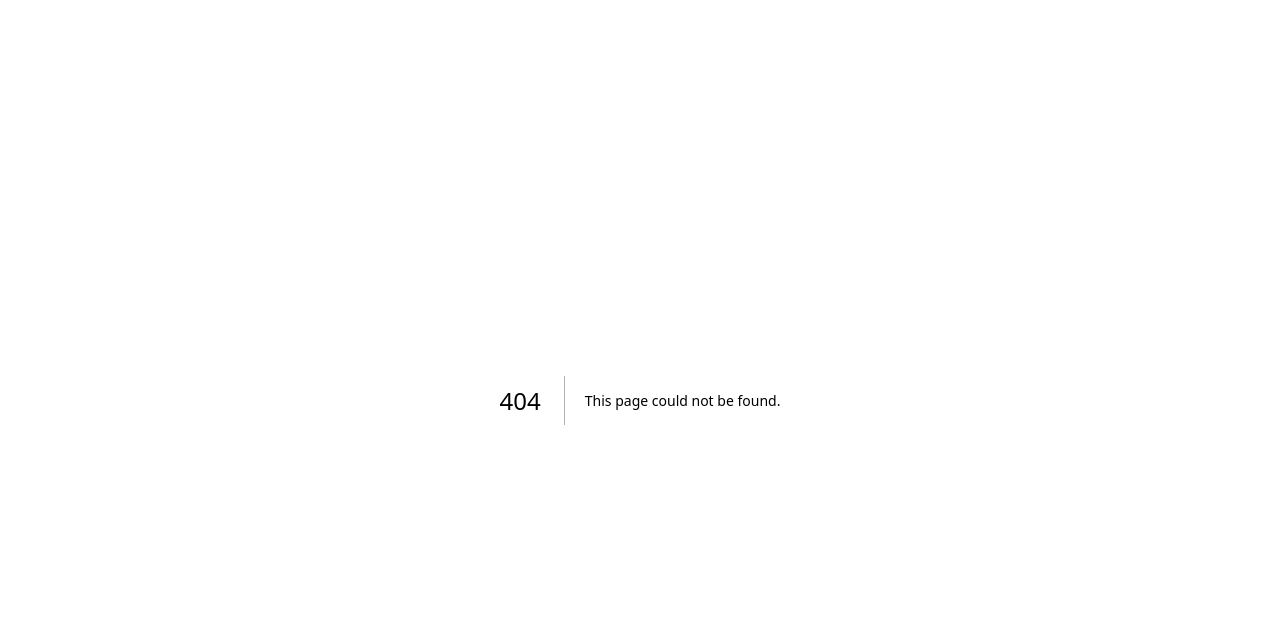
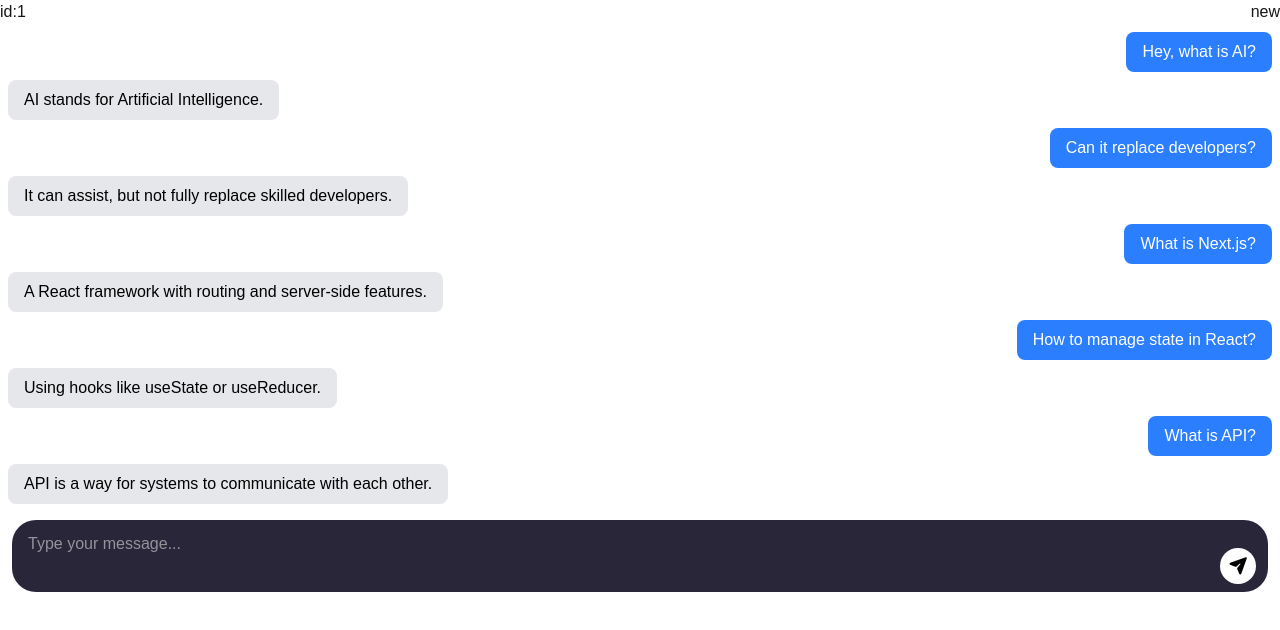
Before and after one commit to Shresht5/no_doubt_mar26, a Next.js app in the folder client/: page /c/1 in a window 1280 px wide. Before the commit this address had no page. Shown: the top 630 px of the page. Built offline with nearby package versions, Linux system fonts and the light colour scheme.

Commit message:
added chat page

```diff
--- /dev/null
+++ b/client/src/app/c/[chatId]/page.tsx
@@ -0,0 +1,14 @@
+
+import ChatInput from "@/components/input/ChatInput";
+import ChatWindow from "@/components/screen/ChatWindow";
+
+export default async function page({ params }: { params: { chatId: string } }) {
+
+    const { chatId } = await params;
+
+    return (
+        <div className="w-[100vw] min-h-[100vh] ">
+            <ChatWindow chatId={chatId} />
+        </div>
+    )
+}
--- /dev/null
+++ b/client/src/app/l/page.tsx
@@ -0,0 +1 @@
+//login
--- a/client/src/app/page.tsx
+++ b/client/src/app/page.tsx
@@ -1,65 +1,12 @@
+import MainTextInput from "@/components/input/MainTextInput";
 import Image from "next/image";
 
 export default function Home() {
   return (
-    <div className="flex flex-col flex-1 items-center justify-center bg-zinc-50 font-sans dark:bg-black">
-      <main className="flex flex-1 w-full max-w-3xl flex-col items-center justify-between py-32 px-16 bg-white dark:bg-black sm:items-start">
-        <Image
-          className="dark:invert"
-          src="/next.svg"
-          alt="Next.js logo"
-          width={100}
-          height={20}
-          priority
-        />
-        <div className="flex flex-col items-center gap-6 text-center sm:items-start sm:text-left">
-          <h1 className="max-w-xs text-3xl font-semibold leading-10 tracking-tight text-black dark:text-zinc-50">
-            To get started, edit the page.tsx file.
-          </h1>
-          <p className="max-w-md text-lg leading-8 text-zinc-600 dark:text-zinc-400">
-            Looking for a starting point or more instructions? Head over to{" "}
-            <a
-              href="https://vercel.com/templates?framework=next.js&utm_source=create-next-app&utm_medium=appdir-template-tw&utm_campaign=create-next-app"
-              className="font-medium text-zinc-950 dark:text-zinc-50"
-            >
-              Templates
-            </a>{" "}
-            or the{" "}
-            <a
-              href="https://nextjs.org/learn?utm_source=create-next-app&utm_medium=appdir-template-tw&utm_campaign=create-next-app"
-              className="font-medium text-zinc-950 dark:text-zinc-50"
-            >
-              Learning
-            </a>{" "}
-            center.
-          </p>
-        </div>
-        <div className="flex flex-col gap-4 text-base font-medium sm:flex-row">
-          <a
-            className="flex h-12 w-full items-center justify-center gap-2 rounded-full bg-foreground px-5 text-background transition-colors hover:bg-[#383838] dark:hover:bg-[#ccc] md:w-[158px]"
-            href="https://vercel.com/new?utm_source=create-next-app&utm_medium=appdir-template-tw&utm_campaign=create-next-app"
-            target="_blank"
-            rel="noopener noreferrer"
-          >
-            <Image
-              className="dark:invert"
-              src="/vercel.svg"
-              alt="Vercel logomark"
-              width={16}
-              height={16}
-            />
-            Deploy Now
-          </a>
-          <a
-            className="flex h-12 w-full items-center justify-center rounded-full border border-solid border-black/[.08] px-5 transition-colors hover:border-transparent hover:bg-black/[.04] dark:border-white/[.145] dark:hover:bg-[#1a1a1a] md:w-[158px]"
-            href="https://nextjs.org/docs?utm_source=create-next-app&utm_medium=appdir-template-tw&utm_campaign=create-next-app"
-            target="_blank"
-            rel="noopener noreferrer"
-          >
-            Documentation
-          </a>
-        </div>
-      </main>
+    <div className="flex justify-center items-center w-[100vw] min-h-[100vh] ">
+      <div className="max-w-[200px] bg-red-900 w-50">
+        <MainTextInput />
+      </div>
     </div>
   );
 }
--- /dev/null
+++ b/client/src/components/input/ChatInput.tsx
@@ -0,0 +1,62 @@
+'use client'
+import { InputState } from '@/types/inputSection';
+import { useRouter } from 'next/navigation';
+import { useRef, useState } from 'react'
+
+type Props = {
+    addMessage: Function
+}
+
+export default function ChatInput({ addMessage }: Props) {
+    const router = useRouter();
+    const [value, setValue] = useState<InputState>({
+        URL: "",
+        inputText: "",
+        file: null,
+    });
+
+    const inputarea = useRef<HTMLTextAreaElement>(null);
+
+    const handleChange = (e: any) => {
+        setValue((prev) => ({ ...prev, inputText: e.target.value }));
+        if (!inputarea.current) return;
+        inputarea.current.style.height = "auto";
+        inputarea.current.style.height = inputarea.current.scrollHeight + "px";
+    };
+
+    const handleKeyDown = (e: any) => {
+        if (e.key === "Enter") {
+            if (e.shiftKey) {
+                return;
+            } else {
+                e.preventDefault();
+                submit(e);
+            }
+        }
+    };
+
+    function submit(e: any) {
+        e.preventDefault()
+        if (!value.inputText.trim()) return;
+        addMessage('Person', value.inputText.trim());
+        setValue((prev) => ({ ...prev, inputText: "" }));
+    }
+
+    return (
+        <div className='p-2 px-3'>
+            <form onSubmit={submit} className="px-3 p-2 border-0  rounded-3xl  bg-[#282638]  flex items-center">
+                <textarea ref={inputarea}
+                    className="p-1 outline-0 text-white flex-1 resize-none overflow-y-auto max-h-26  custom-scroll"
+                    name="input" value={value.inputText}
+                    onChange={(e) => { handleChange(e); }}
+                    onKeyDown={handleKeyDown}
+                    placeholder="Type your message..." />
+                <button type="submit" className=" flex items-center justify-center rounded-full p-2 bg-white cursor-pointer ml-1 self-end-safe">
+                    <svg className='h-5 fill-black' xmlns="http://www.w3.org/2000/svg" viewBox="0 0 640 640">
+                        <path d="M568.4 37.7C578.2 34.2 589 36.7 596.4 44C603.8 51.3 606.2 62.2 602.7 72L424.7 568.9C419.7 582.8 406.6 592 391.9 592C377.7 592 364.9 583.4 359.6 570.3L295.4 412.3C290.9 401.3 292.9 388.7 300.6 379.7L395.1 267.3C400.2 261.2 399.8 252.3 394.2 246.7C388.6 241.1 379.6 240.7 373.6 245.8L261.2 340.1C252.1 347.7 239.6 349.7 228.6 345.3L70.1 280.8C57 275.5 48.4 262.7 48.4 248.5C48.4 233.8 57.6 220.7 71.5 215.7L568.4 37.7z" />
+                    </svg>
+                </button>
+            </form>
+        </div>
+    )
+}
--- /dev/null
+++ b/client/src/components/input/MainTextInput.tsx
@@ -0,0 +1,54 @@
+'use client'
+import { InputState } from '@/types/inputSection';
+import { useRouter } from 'next/navigation';
+import React, { useState } from 'react'
+
+export default function MainInput() {
+
+    const router = useRouter();
+    const [value, setValue] = useState<InputState>({
+        URL: "",
+        inputText: "",
+        file: null,
+    });
+
+    function submit() {
+        //function
+        router.push('/c/8454');
+    }
+
+    return (
+        <div>
+            <h2>No_Doubt</h2>
+
+            {/*URL*/}
+            <input type="text"
+                placeholder="URL..."
+                value={value.URL}
+                onChange={(e) => setValue(prev => ({ ...prev, URL: e.target.value }))} />
+            <p>{value.URL}</p>
+
+            {/*inputText*/}
+            <input type="text"
+                placeholder="Text..."
+                value={value.inputText}
+                onChange={(e) => setValue(prev => ({ ...prev, inputText: e.target.value }))} />
+            <p>{value.inputText}</p>
+
+            {/*file video*/}
+            <input
+                type="file"
+                onChange={(e) => setValue(prev => ({ ...prev, file: e.target.files?.[0] ?? null }))} />
+            {value.file ? (
+                <video
+                    src={URL.createObjectURL(value.file)}
+                    controls
+                    width={300}
+                />
+            ) : (
+                <p>No video selected</p>
+            )}
+            <button onClick={submit}>submit</button>
+        </div>
+    )
+}
--- /dev/null
+++ b/client/src/components/screen/ChatWindow.tsx
@@ -0,0 +1,59 @@
+'use client'
+import React, { useRef, useState } from 'react'
+import ChatInput from '../input/ChatInput';
+
+export default function ChatWindow({ chatId }: { chatId: string }) {
+
+    const [chat, setChat] = useState([
+        { id: 1, user: "Person", message: "Hey, what is AI?" },
+        { id: 2, user: "AI", message: "AI stands for Artificial Intelligence." },
+
+        { id: 3, user: "Person", message: "Can it replace developers?" },
+        { id: 4, user: "AI", message: "It can assist, but not fully replace skilled developers." },
+
+        { id: 5, user: "Person", message: "What is Next.js?" },
+        { id: 6, user: "AI", message: "A React framework with routing and server-side features." },
+
+        { id: 7, user: "Person", message: "How to manage state in React?" },
+        { id: 8, user: "AI", message: "Using hooks like useState or useReducer." },
+
+        { id: 9, user: "Person", message: "What is API?" },
+        { id: 10, user: "AI", message: "API is a way for systems to communicate with each other." }
+    ]);
+
+    function addMessage(user: string, message: string) {
+        setChat(prev => [...prev, { id: chat.length + 1, user, message }]);
+    }
+
+
+    return (
+        <div className="w-[100vw] min-h-[100vh] ">
+            <div className='flex justify-between'>
+                <div>id:{chatId}</div>
+                <div>
+                    <button>
+                        new
+                    </button>
+                </div>
+            </div>
+            <div>
+                {!chat ? "no chat found" : chat.map((data) => (
+                    <div key={data.id} className={`flex ${data.user === "AI" ? "justify-start" : "justify-end"} m-2 `}>
+                        <div
+                            className={`px-4 py-2 rounded-lg max-w-[60%] ${data.user === "AI"
+                                ? "bg-gray-200 text-black"
+                                : "bg-blue-500 text-white"
+                                }`}
+                        >
+                            {data.message}
+                        </div>
+                    </div>
+                ))}
+                <div>
+                    <ChatInput addMessage={addMessage} />
+                </div>
+            </div>
+        </div>
+
+    )
+}
--- /dev/null
+++ b/client/src/types/inputSection.ts
@@ -0,0 +1,5 @@
+export type InputState = {
+    URL: string;
+    inputText: string;
+    file: File | null;
+};
```
